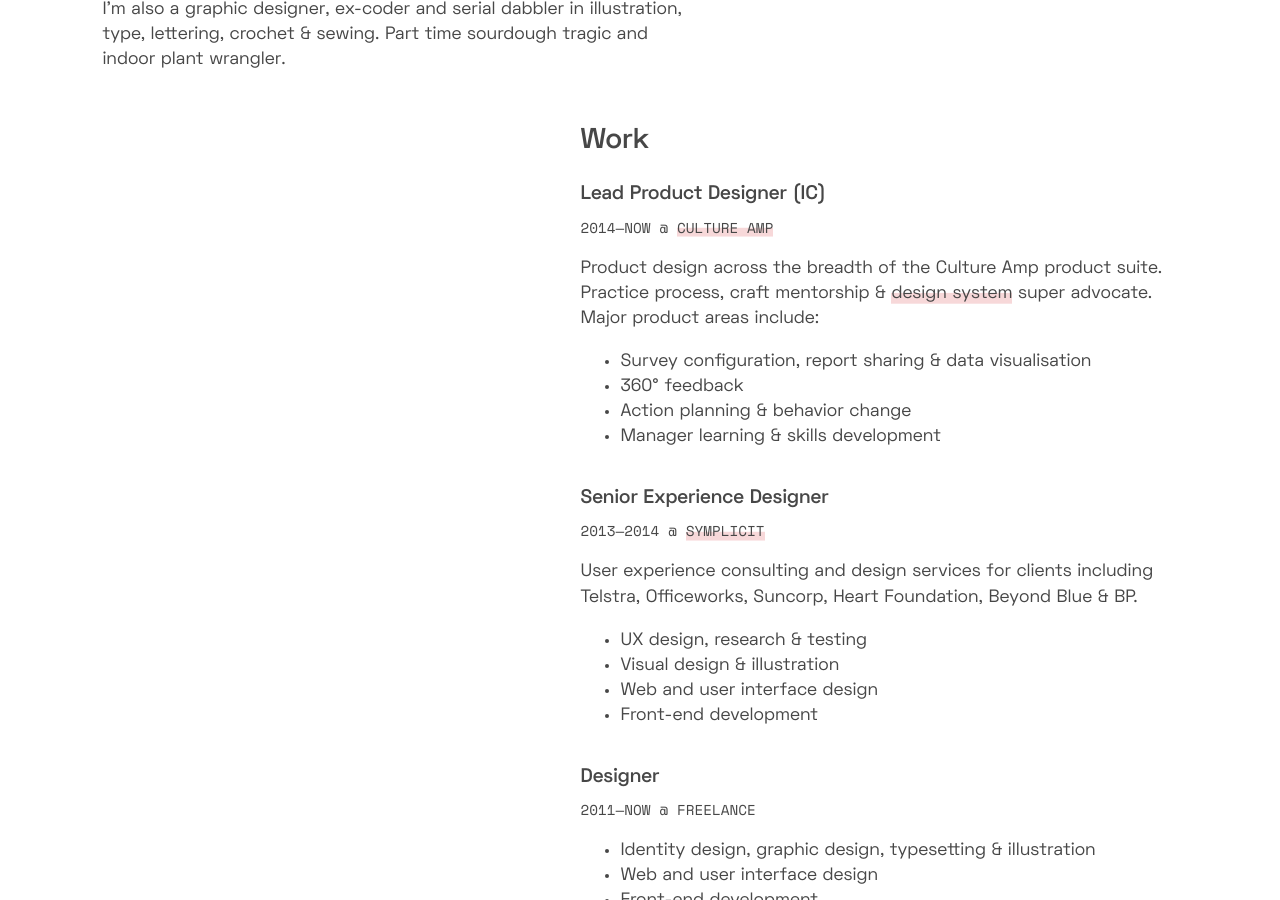
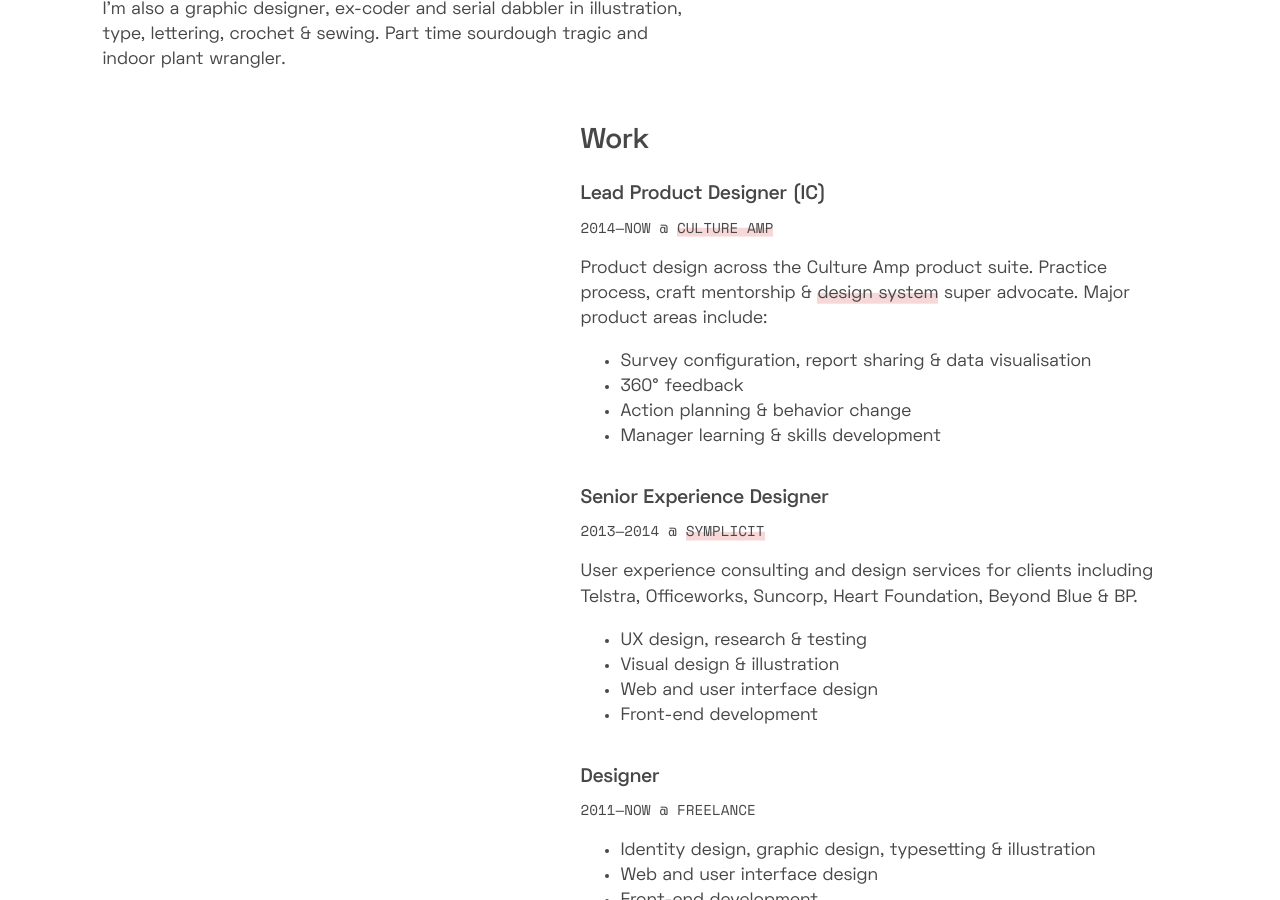
Before and after one commit to dlimiter/dlimiter.github.io, a Jekyll site: the page built from about.html, in a window 1280 px wide and 900 px high, scrolled down 349 px. Built offline with Jekyll 4.4.1, drawn with Linux system fonts in a browser that asks for light colours.

Commit message:
Adds style tweaks

```diff
--- a/about.html
+++ b/about.html
@@ -26,7 +26,7 @@
       date = "2014&mdash;Now"
       role = "Lead Product Designer (IC)"
       employer = "<a href='https://www.cultureamp.com'>Culture Amp</a>"
-    description = "<p>Product design across the breadth of the Culture Amp product suite. Practice process, craft mentorship &amp; <a href='https://cultureamp.design/'>design system</a> super advocate. Major product areas include:</p>
+    description = "<p>Product design across the Culture Amp product suite. Practice process, craft mentorship &amp; <a href='https://cultureamp.design/'>design system</a> super advocate. Major product areas include:</p>
     <ul>
       <li>Survey configuration, report sharing &amp; data visualisation</li>
       <li>360° feedback</li>
```
